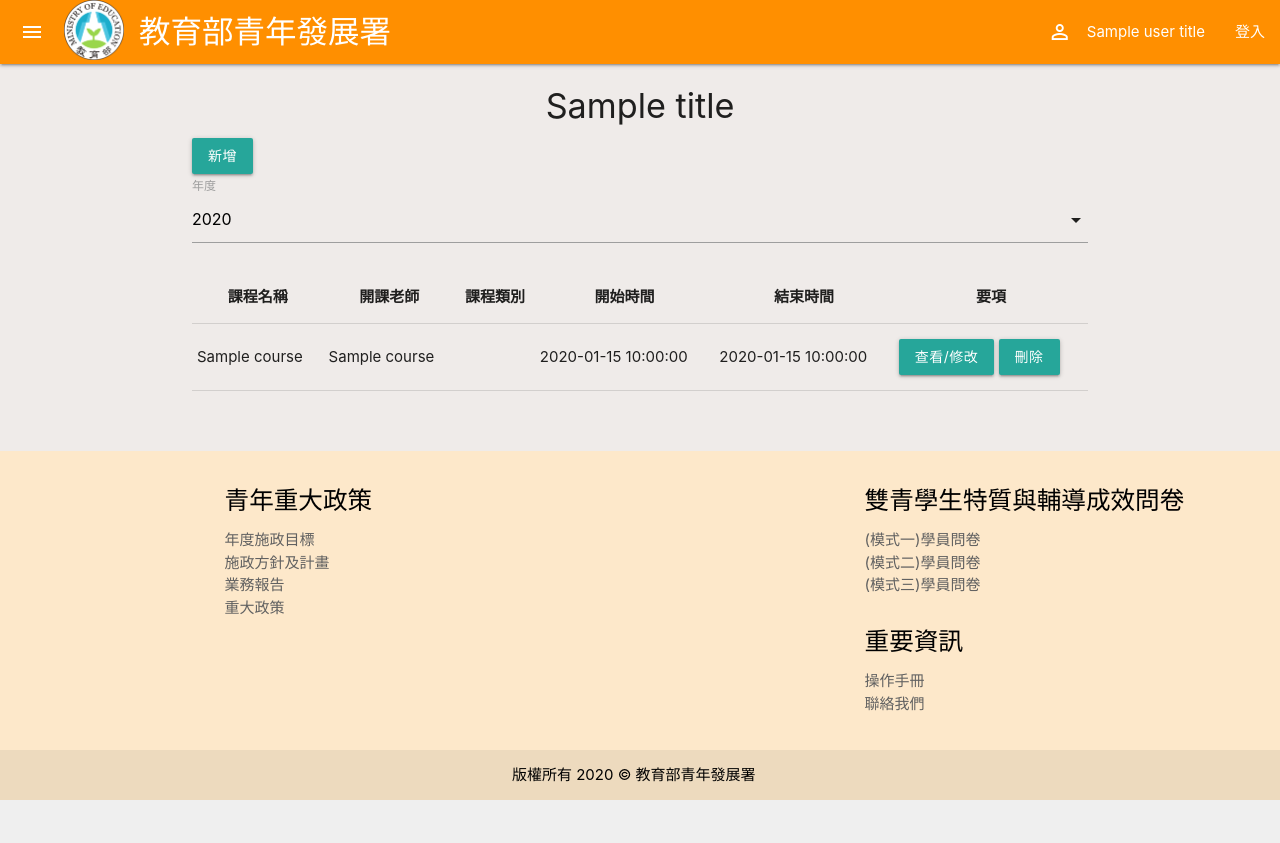
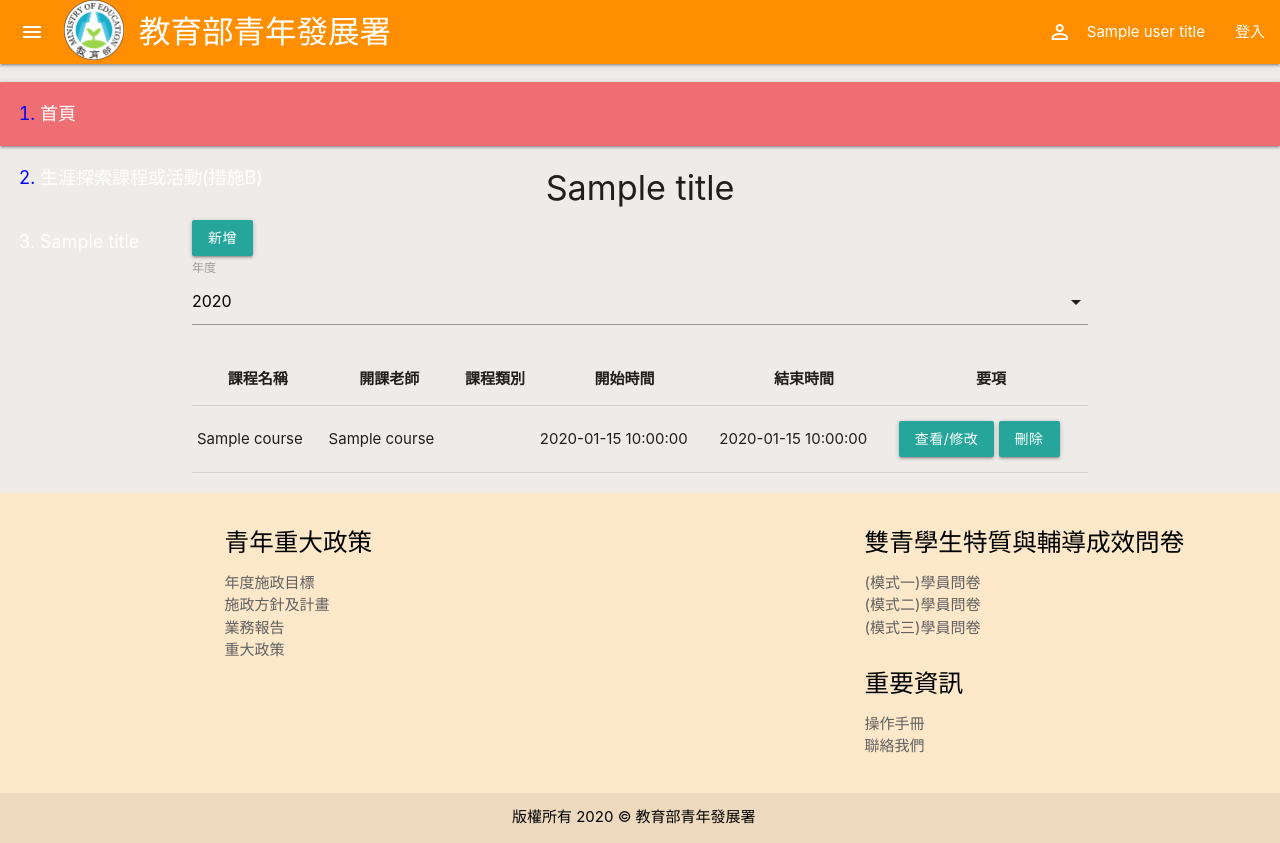
Before and after one commit to cindylu165/yda_bootstrap, a PHP site: the page made by application/views/course/course_table.php in a window 1280 px wide. Before the commit the page ends 800 px from the top, so only its background shows below. Run offline with PHP 8.4, Linux system fonts and the light colour scheme; the template is opened without the code that fills it: most values are stand-ins (such as "Sample title", 1, 10 or a date in 2020); data that the repository does not hold is empty; some libraries are stand-ins or nearby versions.

Commit message:
course check ok

```diff
--- a/application/views/course/course.php
+++ b/application/views/course/course.php
@@ -10,7 +10,7 @@
         <a href="#">生涯探索課程或活動(措施B)</a>
       </li>
       <li class="breadcrumb-item active" style="color:blue;" aria-current="page">
-        <a href="<?php echo site_url('/course/get_course_table_by_organization'); ?>" <?php echo $url == '/course/get_course_table_by_organization' ? 'active' : ''; ?>>課程開設清單(今年度資料)</a>
+        <a href="<?php echo site_url('/course/get_course_table_by_organization'); ?>" <?php echo $url == '/course/get_course_table_by_organization' ? 'active' : ''; ?>>課程開設清單</a>
       </li>
       <li class="breadcrumb-item active" aria-current="page"><?php echo $title;?></li>
     </ol>
--- a/application/views/course/course_attendance.php
+++ b/application/views/course/course_attendance.php
@@ -10,7 +10,7 @@
         <a href="#">生涯探索課程或活動(措施B)</a>
       </li>
       <li class="breadcrumb-item active" style="color:blue;" aria-current="page">
-        <a href="<?php echo site_url('/course/get_course_attendance_table_by_organization'); ?>" <?php echo $url == '/course/get_course_attendance_table_by_organization' ? 'active' : ''; ?>>課程時數清單(執行當日更新、每月自動統計報表數據)</a>
+        <a href="<?php echo site_url('/course/get_course_attendance_table_by_organization'); ?>" <?php echo $url == '/course/get_course_attendance_table_by_organization' ? 'active' : ''; ?>>課程時數清單</a>
       </li>
       <li class="breadcrumb-item active" aria-current="page"><?php echo $title;?></li>
     </ol>
--- a/application/views/course/course_reference.php
+++ b/application/views/course/course_reference.php
@@ -10,7 +10,7 @@
         <a href="#">生涯探索課程或活動(措施B)</a>
       </li>
       <li class="breadcrumb-item active" style="color:blue;" aria-current="page">
-        <a href="<?php echo site_url('/course/get_course_reference_table_by_organization'); ?>" <?php echo $url == '/course/get_course_reference_table_by_organization' ? 'active' : ''; ?>>課程參考清單(歷年資料)</a>
+        <a href="<?php echo site_url('/course/get_course_reference_table_by_organization'); ?>" <?php echo $url == '/course/get_course_reference_table_by_organization' ? 'active' : ''; ?>>課程參考清單</a>
       </li>
       <li class="breadcrumb-item active" aria-current="page"><?php echo $title;?></li>
     </ol>
--- a/application/views/course/course_table.php
+++ b/application/views/course/course_table.php
@@ -1,4 +1,19 @@
 <?php $this->load->view('templates/new_header');?>
+
+<div class="breadcrumb-div">
+  <nav style="--bs-breadcrumb-divider: '>';" aria-label="breadcrumb">
+    <ol class="breadcrumb">
+      <li class="breadcrumb-item active" style="color:blue;" aria-current="page">
+        <a href="<?php echo site_url('/user/index'); ?>" <?php echo $url == '/user/index' ? 'active' : ''; ?>>首頁</a>
+      </li>
+      <li class="breadcrumb-item active" style="color:blue;" aria-current="page">
+        <a href="#">生涯探索課程或活動(措施B)</a>
+      </li>
+      <li class="breadcrumb-item active" aria-current="page"><?php echo $title;?></li>
+    </ol>
+  </nav>
+</div>
+
 <div class="container">
   <div class="row">
     <div class="col-md-12">
@@ -22,7 +37,7 @@
           </div>
         </div>
 
-        <table class="table table-hover">
+        <table class="table table-hover text-center">
           <thead class="thead-dark">
             <tr>
               <th scope="col">課程名稱</th>
--- a/application/views/course/expert_table.php
+++ b/application/views/course/expert_table.php
@@ -25,7 +25,7 @@
         <a class="btn btn-info m-3" href="<?php echo site_url($url);?>">新增</a>
       </div>
       <div class="card-content">
-        <table class="table table-hover">
+        <table class="table table-hover text-center">
           <thead class="thead-dark">
             <tr>
               <th scope="col">姓名</th>
```
Also changed, not shown: application/views/course/course_attendance_table.php (+16 -1 lines), application/views/course/course_reference_table.php (+16 -1 lines).
